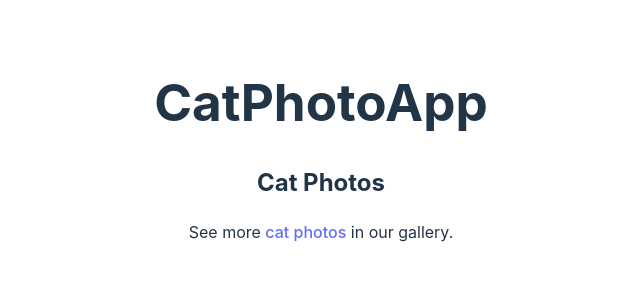
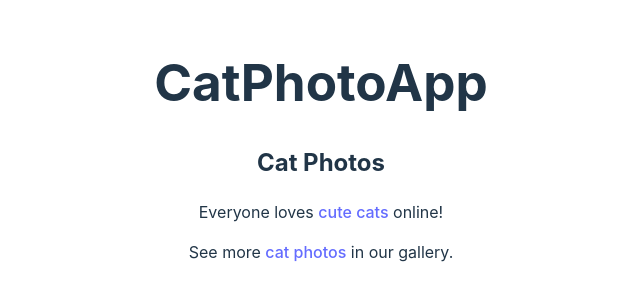
Before and after one commit to obyedov/cat-photo-app, a React (Vite) app: page / in a window 1280 px wide. Shown: the part 250-550 px from the top of the page, without its empty margins (319-959 px from the left). Built offline with nearby package versions, Linux system fonts and the light colour scheme.

Commit message:
Add another paragraph with cute cats

```diff
--- a/src/App.tsx
+++ b/src/App.tsx
@@ -11,6 +11,7 @@ function App() {
             <h1>CatPhotoApp</h1>
             <h2>Cat Photos</h2>
             {/* <!--TODO: Add link to cat photos-->*/}
+            <p>Everyone loves <a href="https://cdn.freecodecamp.org/curriculum/cat-photo-app/running-cats.jpg">cute cats</a> online!</p>
             <p>
                 <span>See more</span> <a href="https://freecatphotoapp.com">cat photos</a> <span>in our gallery.</span>
             </p>
```
